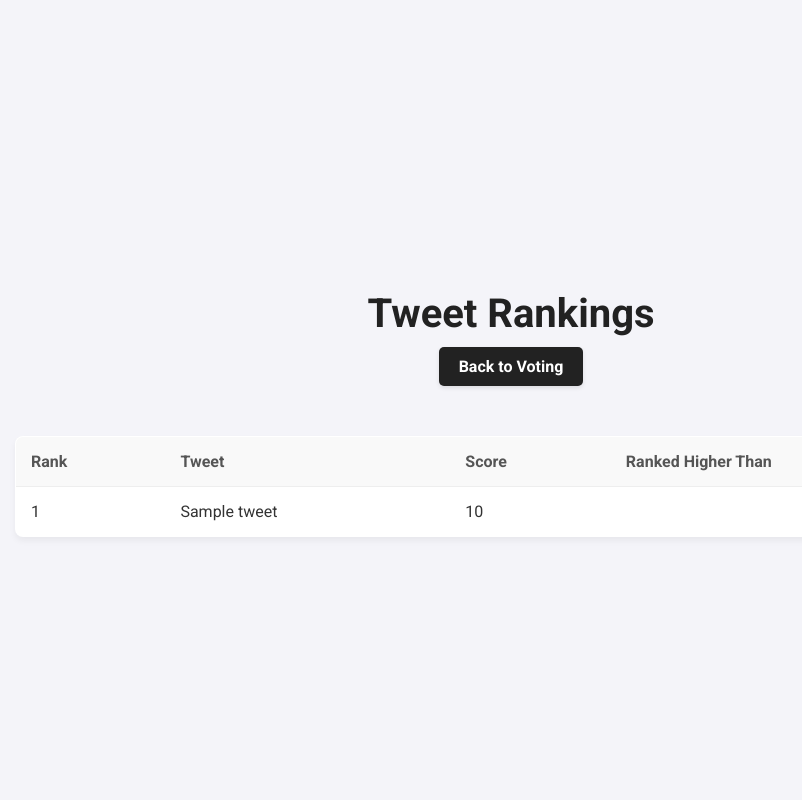
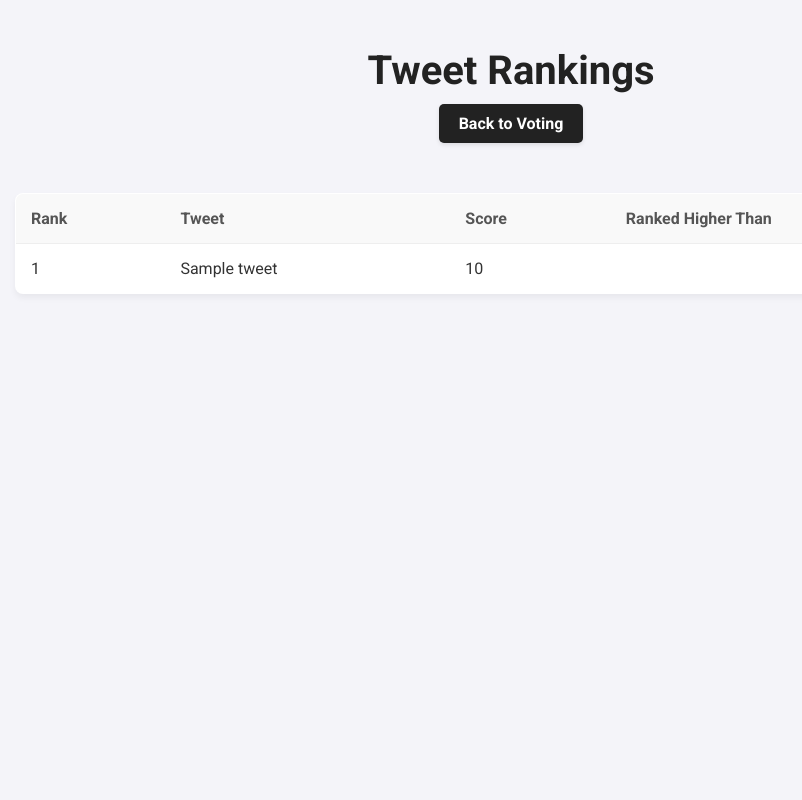
Before and after one commit to dhruv9990/hotornot-qualityscore, a Flask app: template templates/admin.html in a window 1280 px wide. Shown: the whole page, without its empty margins (129-931 px from the left). Run offline with Flask 3, Linux system fonts and the light colour scheme; the template is opened without the code that fills it: most values are stand-ins (such as "Sample title", 1, 10 or a date in 2020).

Commit message:
Layout: Align content to top

```diff
--- a/static/style.css
+++ b/static/style.css
@@ -7,7 +7,6 @@ body {
     display: flex;
     flex-direction: column;
     align-items: center;  /* This handles horizontal centering */
-    justify-content: center; /* This handles vertical centering */
     min-height: 100vh;
     box-sizing: border-box; /* Ensures padding doesn't break centering */
 }
```
